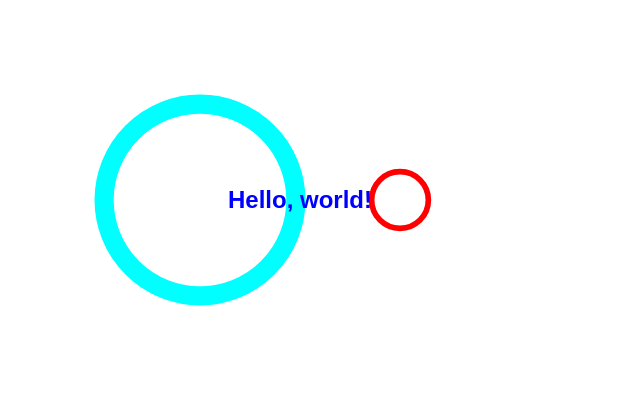
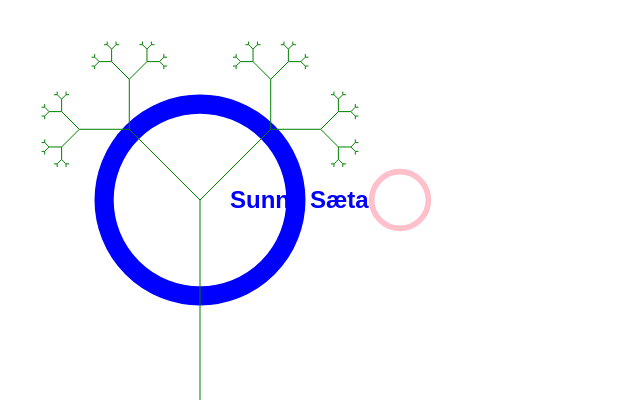
Before and after one commit to Bergurth/cakeStuff, a plain HTML site: page index.html in a window 1280 px wide. Shown: the whole page, without its empty margins (0-640 px from the left). Drawn offline with Linux system fonts and the light colour scheme.

Commit message:
eins og a ad vera

```diff
--- a/index.html
+++ b/index.html
@@ -1,7 +1,11 @@
 <html>
   <head>
+    <meta content="text/html;charset=utf-8" http-equiv="Content-Type">
+<meta content="utf-8" http-equiv="encoding">
+
+
     <script type="text/javascript" src="cake.js"></script>
-    <script type="text/javascript" src="cake-demo.js"></script>
+    <script type="text/javascript" src="cake-demo2.js"></script>
     <title>CAKE Programming Tutorial</title>
     </head>
   <body style="margin: 0">
```
